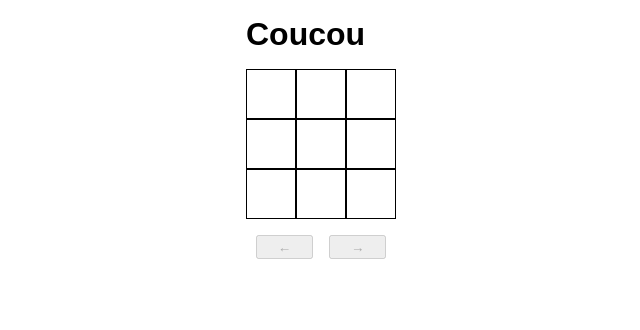
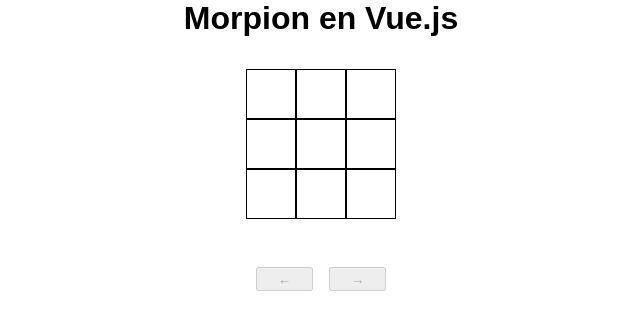
Before and after one commit to ocgg/morpion-vuejs, a Vue app: page / in a window 1280 px wide. Shown: the top 330 px of the page, without its empty margins (319-959 px from the left). Built offline with nearby package versions, Linux system fonts and the light colour scheme.

Commit message:
minimal frontend

```diff
--- a/index.html
+++ b/index.html
@@ -4,7 +4,7 @@
     <meta charset="UTF-8">
     <link rel="icon" href="/favicon.ico">
     <meta name="viewport" content="width=device-width, initial-scale=1.0">
-    <title>Vite App</title>
+    <title>Vue.js Morpion</title>
   </head>
   <body>
     <div id="app"></div>
--- a/src/App.vue
+++ b/src/App.vue
@@ -3,17 +3,11 @@
 </script>
 
 <template>
-  <header>
-    <h1>Coucou</h1>
-  </header>
-
   <main>
+    <h1>Morpion en Vue.js</h1>
     <GameBoard />
   </main>
 </template>
 
 <style scoped>
-h1 {
-  margin: 1rem auto;
-}
 </style>
--- a/src/assets/styles.css
+++ b/src/assets/styles.css
@@ -10,4 +10,13 @@
   display: flex;
   justify-content: center;
   font-family: sans-serif;
+  text-align: center;
 }
+
+main {
+  display: flex;
+  justify-content: center;
+  align-items: center;
+  flex-direction: column;
+  gap: 2em;
+}
```
